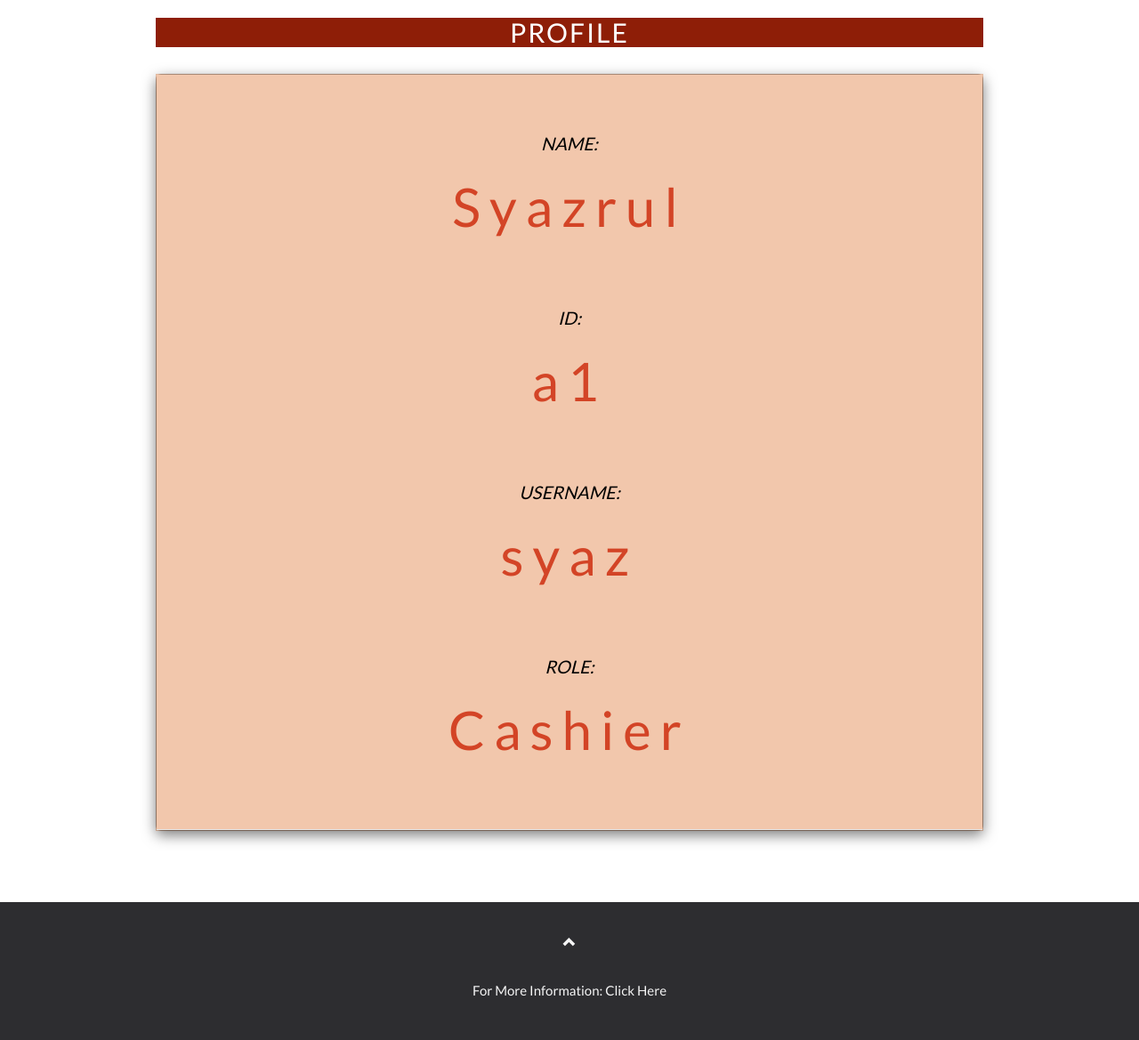
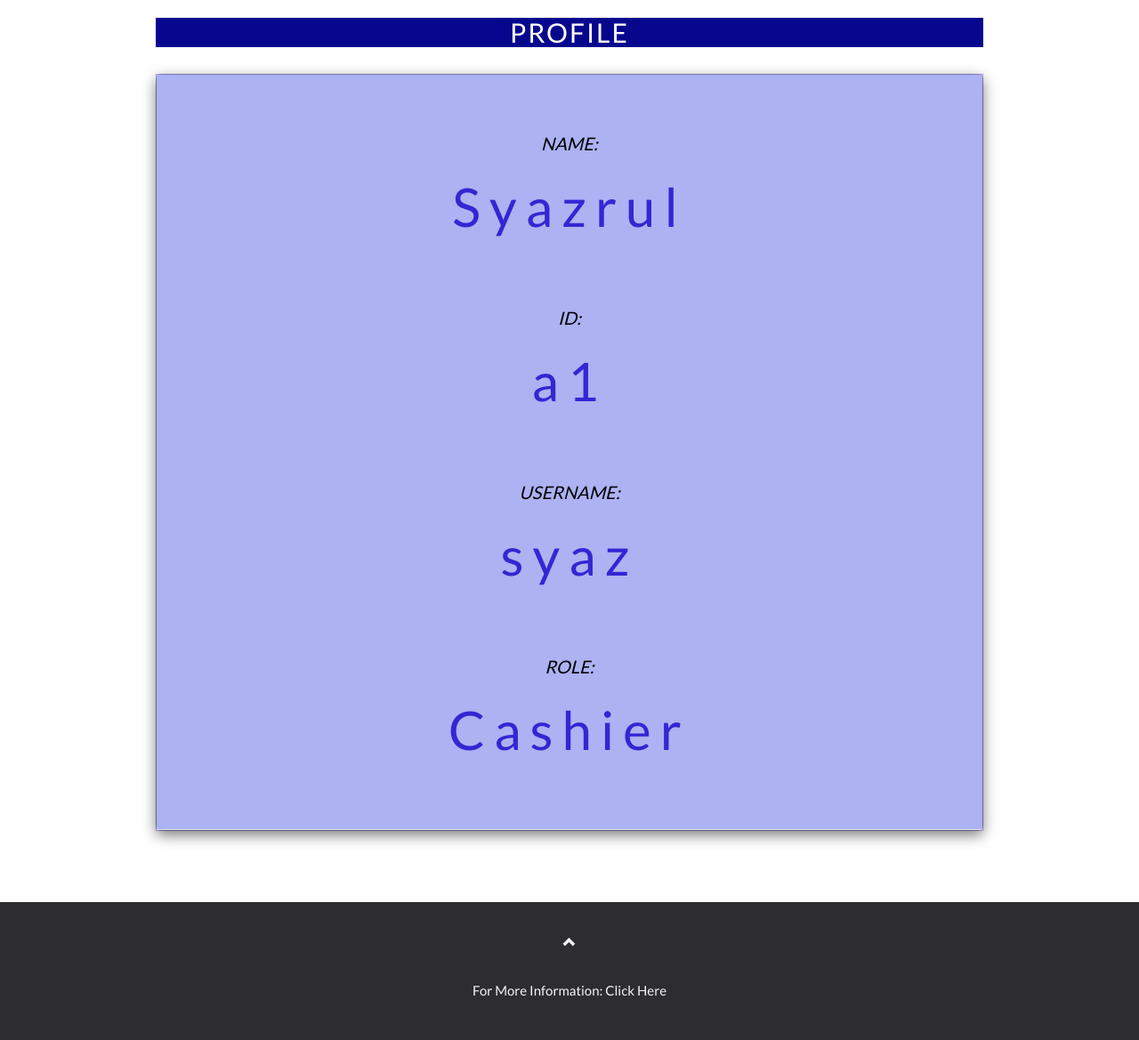
Before and after one commit to n-ayra/webdev_project, a PHP site: page /profileChef.php in a window 1280 px wide. Shown: the part 70-1239 px from the top of the page at 89% size. Run offline with PHP 8.4, Linux system fonts and the light colour scheme; a user stored in the database is signed in; data comes from the database, SQL or seed files in the repository.

Commit message:
color style

```diff
--- a/homepageChef.php
+++ b/homepageChef.php
@@ -105,7 +105,7 @@ session_start();
   }
   .modal-header, .modal-body {
     padding: 40px 50px;
-    background: #f2c7ac;
+    background:rgb(181, 172, 242);
   }
   .nav-tabs li a {
     color: #B62511;
@@ -225,7 +225,7 @@ session_start();
   <a class="up-arrow" href="#muoWestern" data-toggle="tooltip" title="TO TOP">
     <span class="glyphicon glyphicon-chevron-up"></span>
   </a><br><br>
-  <p>For More Information: <a href="https://www.facebook.com/Muowestern/photos/?ref=page_internal" data-toggle="tooltip" title="More info about Muo Western XXL">Click Here</a></p>
+  <p>For More Information: <a href="about.php" data-toggle="tooltip" title="About us">Click Here</a></p>
 </footer>
 
 <script>
--- a/profileChef.php
+++ b/profileChef.php
@@ -26,7 +26,7 @@ session_start();
       margin: 20px;
       letter-spacing: 10px;
       font-size: 60px;
-      color: #D34426;
+      color:rgb(52, 38, 211);
 
     }
 
@@ -61,8 +61,8 @@ session_start();
     }
   }
   .bg-1 {
-    background: #f2c7ac;
-    color: #761401;
+    background:rgb(179, 172, 242);
+    color:rgb(7, 1, 118);
 
   }
   .bg-1 h3 {color: #fff;}
@@ -86,7 +86,7 @@ session_start();
   }
   .btn {
     padding: 10px 20px;
-    background-color: #560A02;
+    background-color:rgb(2, 3, 86);
     color: #f1f1f1;
     border-radius: 0;
     transition: .2s;
@@ -97,7 +97,7 @@ session_start();
     color: #000;
   }
   .modal-header, h4, .close {
-    background-color: #8e1e07;
+    background-color:rgb(7, 7, 142);
     color: #fff !important;
     text-align: center;
     font-size: 30px;
@@ -105,7 +105,7 @@ session_start();
   .modal-header, .modal-body {
     padding: 5px 5px;
     height: auto;
-    background: #f2c7ac;
+    background:rgb(172, 178, 242);
   }
   .nav-tabs li a {
     color: #B62511;
@@ -239,7 +239,7 @@ session_start();
   <a class="up-arrow" href="#muoWestern" data-toggle="tooltip" title="TO TOP">
     <span class="glyphicon glyphicon-chevron-up"></span>
   </a><br><br>
-  <p>For More Information: <a href="https://www.facebook.com/Muowestern/photos/?ref=page_internal" data-toggle="tooltip" title="More info about Muo Western XXL">Click Here</a></p>
+  <p>For More Information: <a href="about.php" data-toggle="tooltip" title="About us">Click Here</a></p>
 </footer>
 
 <script>
```
Also changed, not shown: custOrder.php (+6 -6 lines), table.php (+6 -6 lines).
